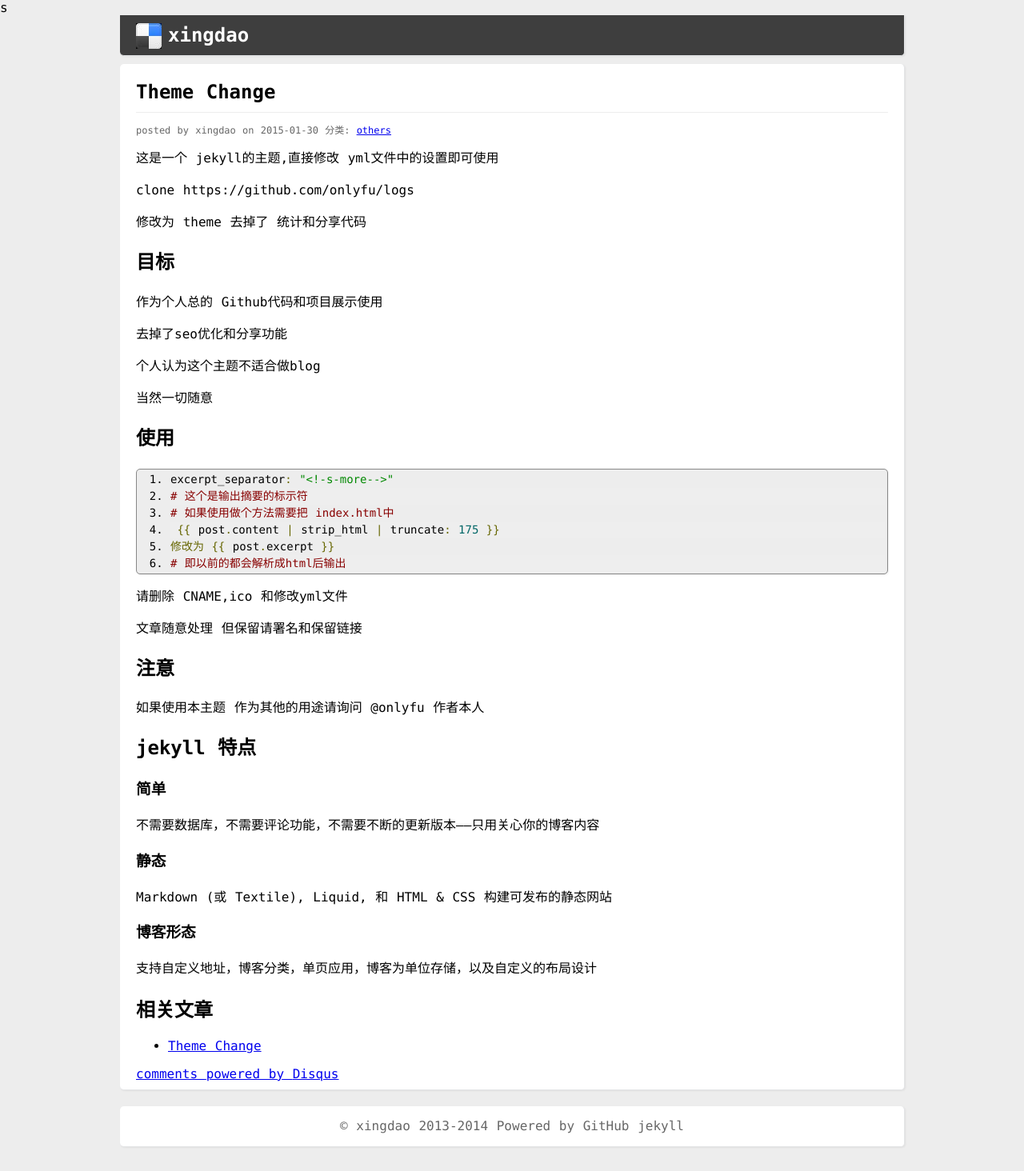
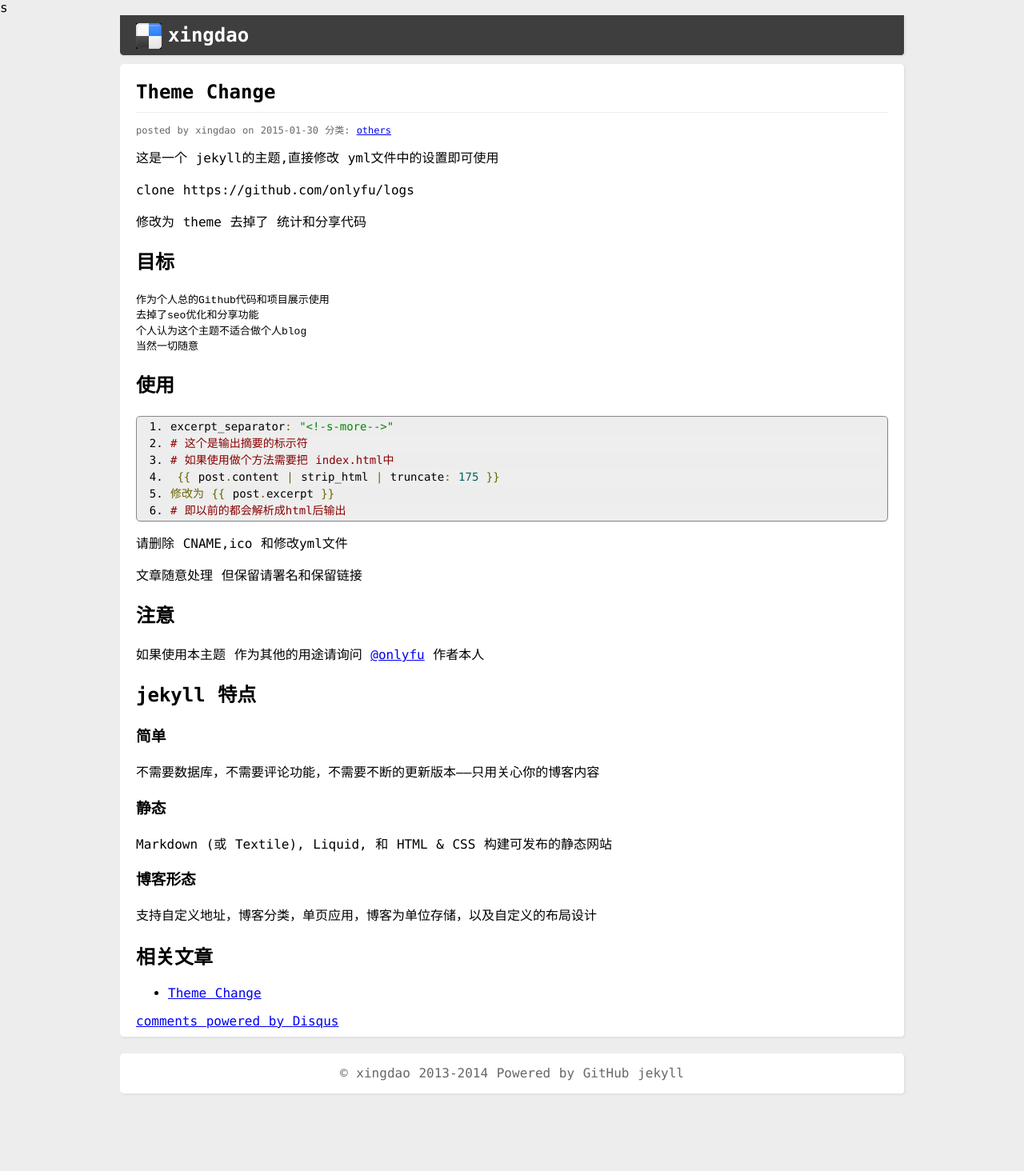
Before and after one commit to xingdao/xingdao.github.io, a Jekyll site: the page built from _posts/2015-01-30-a-theme-change.md, in a window 1280 px wide. Shown: the whole page at 80% size. Built offline with Jekyll 4.4.1, drawn with Linux system fonts in a browser that asks for light colours; comment, search, counter and statistics services are not loaded; after the commit the page ends 1398 px from its top, so only the background shows below that.

Commit message:
updata code 2

```diff
--- a/_posts/2015-01-30-a-theme-change.md
+++ b/_posts/2015-01-30-a-theme-change.md
@@ -11,13 +11,10 @@ clone https://github.com/onlyfu/logs
 修改为 theme 去掉了 统计和分享代码
 
 ##目标
-作为个人总的 Github代码和项目展示使用
-
-去掉了seo优化和分享功能
-
-个人认为这个主题不适合做blog
-
-当然一切随意
+    作为个人总的Github代码和项目展示使用
+    去掉了seo优化和分享功能
+    个人认为这个主题不适合做个人blog
+    当然一切随意
 
 ##使用
 
@@ -36,7 +33,7 @@ excerpt_separator: "<!-s-more-->"
 文章随意处理 但保留请署名和保留链接
 
 ##注意
-如果使用本主题 作为其他的用途请询问 @onlyfu 作者本人
+如果使用本主题 作为其他的用途请询问 [@onlyfu](https://github.com/onlyfu) 作者本人
 
 ##jekyll 特点
 
```
